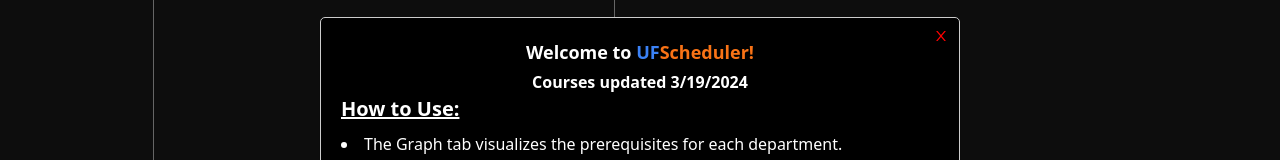
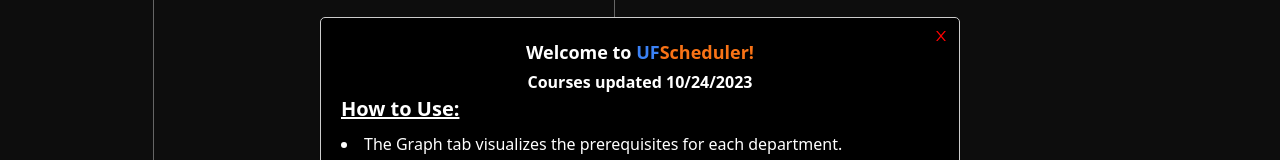
Before and after one commit to andychen482/UF-Scheduler, a React (Create React App) app: page / in a window 1280 px wide. Shown: the part 209-369 px from the top of the page. Built offline with nearby package versions, Linux system fonts and the light colour scheme; no server answers; what color-hash, cytoscape-klay would draw is missing.

Commit message:
update dates constantly

```diff
--- a/src/pages/Main/Main.tsx
+++ b/src/pages/Main/Main.tsx
@@ -56,6 +56,11 @@
       return true;
     }
   });
+
+  const [currentDate, setCurrentDate] = useState("");
+  useEffect(() => {
+    setCurrentDate(new Date().toLocaleDateString("en-US"));
+  }, []);
 
   useEffect(() => {
     // Check if the user has been shown the instructions before
@@ -433,7 +438,7 @@
             <span className="text-orange-500">Scheduler!</span>
           </div>
           <p className="text-md font-bold text-center">
-            Courses updated 3/19/2024
+            Courses updated {currentDate}
           </p>
           <ul className="list-disc list-inside mb-2 space-y-2">
             <b className="instruction-title">How to Use:</b>
```
